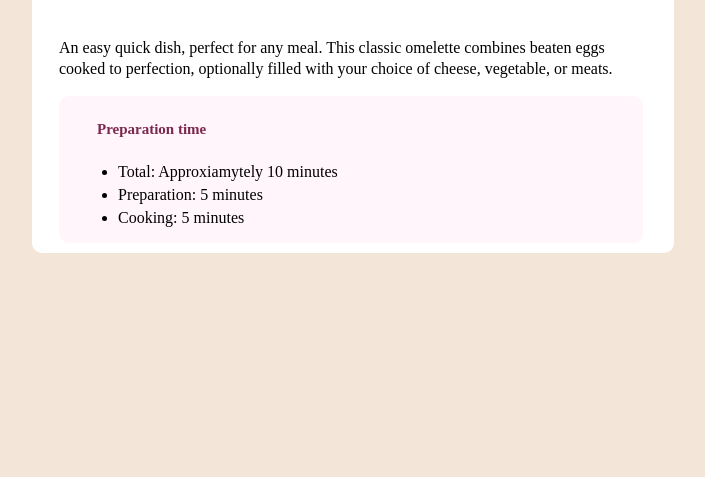
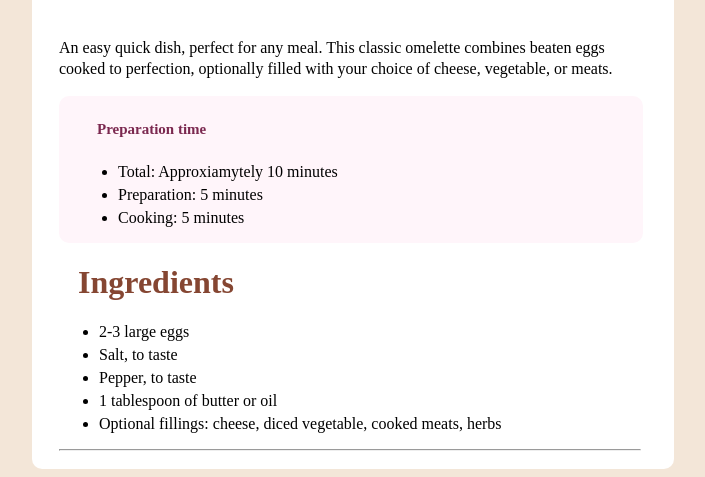
Before and after one commit to enxo8322/lesson2, a plain HTML site: page index.html in a window 1280 px wide. Shown: the part 355-832 px from the top of the page, without its empty margins (287-992 px from the left). Before the commit the page ends 800 px from the top, so only its background shows below. Drawn offline with Linux system fonts and the light colour scheme.

Commit message:
finished ingredient

```diff
--- a/Assets/CSS/styles.css
+++ b/Assets/CSS/styles.css
@@ -9,6 +9,8 @@
     --Rose-800: hsl(332, 51%, 32%);
     --Rose-50: hsl(330, 100%, 98%);
 }
+
+
 body{
     background-color: var(--Stone-100);
     display: flex;
@@ -50,6 +52,15 @@ img{
     font-weight: 300px;
     font-size: 15px;
 }
+.ingre{
+    color: var(--Brown-800);
+    padding-left: 19px;
+}
+.line{
+    width: 580px;
+}
+
+
 
 li{
     margin-top: 5px;
--- a/index.html
+++ b/index.html
@@ -20,6 +20,17 @@
                     <li>Cooking: 5 minutes</li>
             </ul>
         </div>
+        <div class="container-2">
+            <h1 class="ingre">Ingredients</h1>
+            <ul>
+                <li>2-3 large eggs</li>
+                <li>Salt, to taste</li>
+                <li>Pepper, to taste</li>
+                <li>1 tablespoon of butter or oil</li>
+                <li>Optional fillings: cheese, diced vegetable, cooked meats, herbs</li>
+            </ul>
+            <hr class="line">
+        </div>
 
     </div>
 </body>
```
